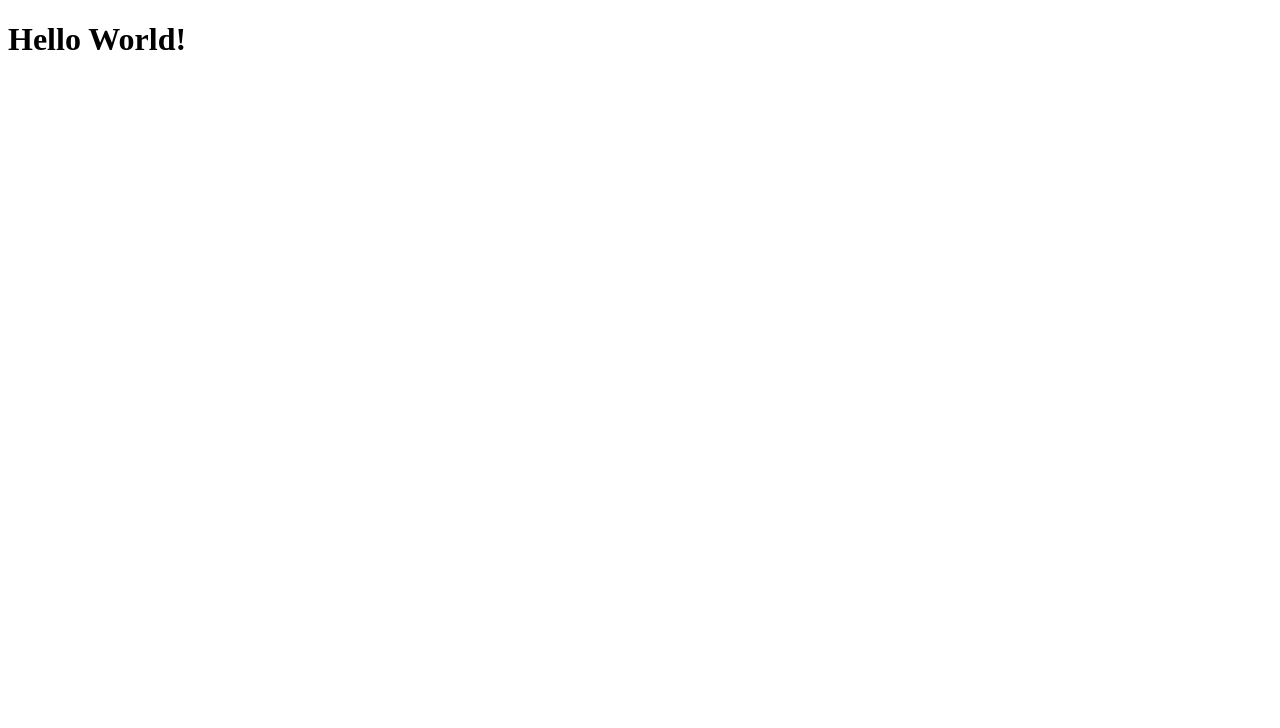
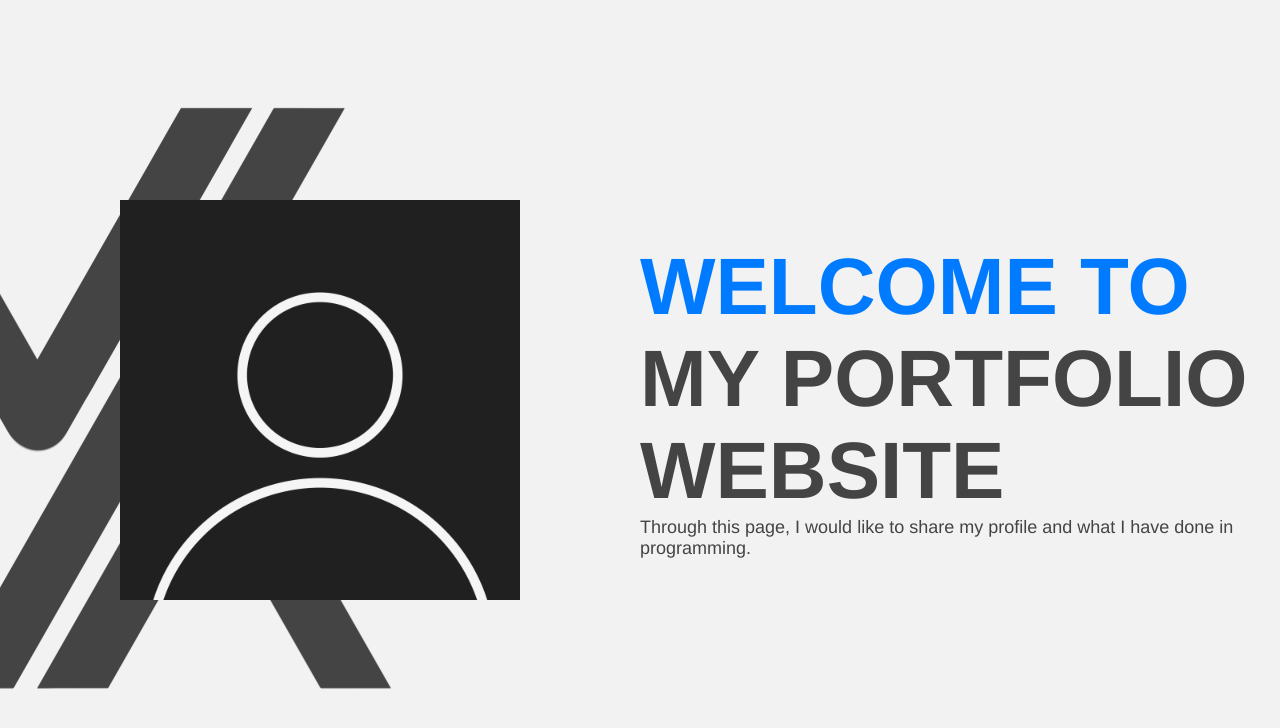
Before and after one commit to Yadija/yadija.github.io, a plain HTML site: page index.html in a window 1280 px wide. Drawn offline with nearby package versions, Linux system fonts and the light colour scheme; a web font is replaced by a local one.

Commit message:
⚒️build: make home slide

```diff
--- /dev/null
+++ b/assets/script.js
@@ -0,0 +1,19 @@
+new Swiper(".mainSwiper", {
+  direction: "vertical",
+  slidesPerView: "auto",
+  pagination: {
+    el: ".swiper-pagination",
+    clickable: true,
+  },
+  scrollbar: {
+    el: ".swiper-scrollbar",
+    draggable: true,
+  },
+  mousewheel: {
+    invert: false,
+  },
+  keyboard: {
+    enabled: true,
+  },
+  speed: 1500,
+});
--- /dev/null
+++ b/assets/style.css
@@ -0,0 +1,80 @@
+@import url('https://fonts.googleapis.com/css2?family=Edu+TAS+Beginner:wght@400;500;600&family=Poppins:wght@300;400;500&display=swap');
+
+:root {
+  --black-color: #444;
+  --white-color: #f2f2f2;
+  --gray-color: #ddd;
+  --blue-color: #007bff;
+}
+
+* {
+  margin: 0;
+  padding: 0;
+  box-sizing: border-box;
+}
+
+html,
+body {
+  position: relative;
+  height: 100%;
+}
+
+body {
+  background: var(--white-color);
+  font-family: Helvetica Neue, Helvetica, Arial, sans-serif;
+  font-size: 14px;
+  color: var(--black-color);
+  margin: 0;
+  padding: 0;
+}
+
+/* swiper */
+.swiper {
+  width: 100%;
+  height: 100%;
+}
+
+.swiper-slide {
+  font-size: 18px;
+}
+
+/* home */
+.section-home {
+  height: 100vh;
+  display: flex;
+}
+
+.section-home__content {
+  flex: 1;
+  display: flex;
+  flex-direction: column;
+  justify-content: center;
+}
+
+.section-home__content-title {
+  font-size: 80px;
+  text-transform: uppercase;
+  font-weight: bold;
+}
+
+.section-home__content-title--blue {
+  color: var(--blue-color);
+}
+
+.section-home__image {
+  flex: 1;
+  width: 100%;
+  height: 100%;
+  background: url('./images/logo.png') no-repeat center;
+  background-size: contain;
+  display: flex;
+  justify-content: center;
+  align-items: center;
+  transform: translateX(-200px);
+}
+
+.section-home__image-logo {
+  width: 400px;
+  height: 400px;
+  transform: translateX(200px);
+}
--- a/index.html
+++ b/index.html
@@ -3,9 +3,40 @@
 <head>
   <meta charset="UTF-8">
   <meta name="viewport" content="width=device-width, initial-scale=1.0">
+
+  <link
+    rel="stylesheet"
+    href="https://cdn.jsdelivr.net/npm/swiper@11/swiper-bundle.min.css"
+  />
+  <link rel="stylesheet" href="assets/style.css">
+
   <title>Home</title>
 </head>
 <body>
-  <h1>Hello World!</h1>
+  <!-- Slider main container -->
+  <section class="swiper mainSwiper">
+    <section class="swiper-wrapper">
+      <!-- start home -->
+      <section class="swiper-slide section-slide-1">
+        <section class="section-home">
+          <section class="section-home__image">
+            <img src="./assets/images/icon.png" alt="Logo" class="section-home__image-logo">
+          </section>
+          <section class="section-home__content">
+            <h1 class="section-home__content-title">
+              <span class="section-home__content-title--blue">Welcome to</span> my portfolio website
+            </h1>
+            <p class="section-home__content-description">
+              Through this page, I would like to share my profile and what I have done in programming.
+            </p>
+          </section>
+          </section>
+      </section>
+      <!-- end home -->
+    </section>
+  </section>
+
+  <script src="https://cdn.jsdelivr.net/npm/swiper@11/swiper-bundle.min.js"></script>
+  <script src="assets/script.js"></script>
 </body>
 </html>
```
Also changed, not shown: assets/images/icon.png (added), assets/images/logo.png (added).
